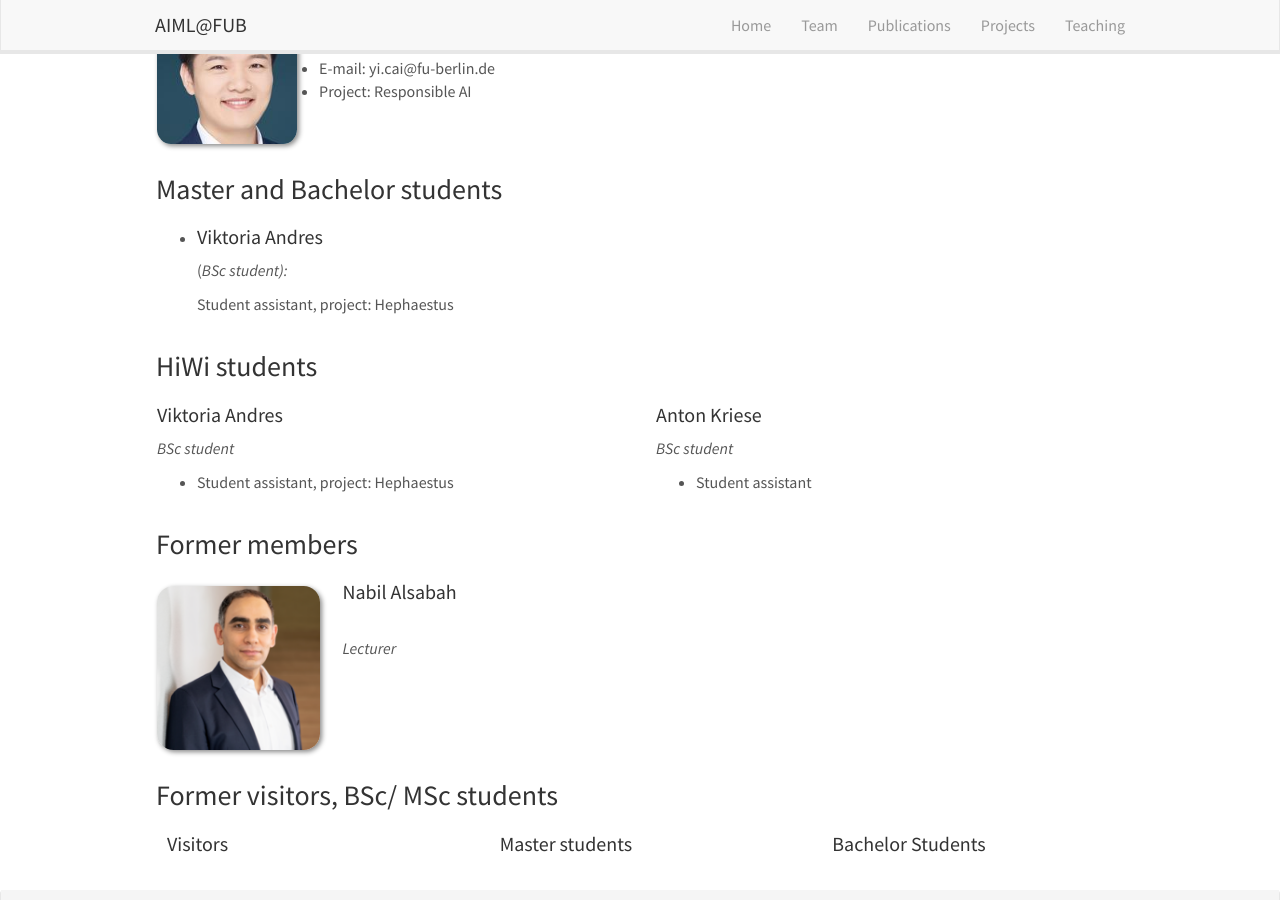
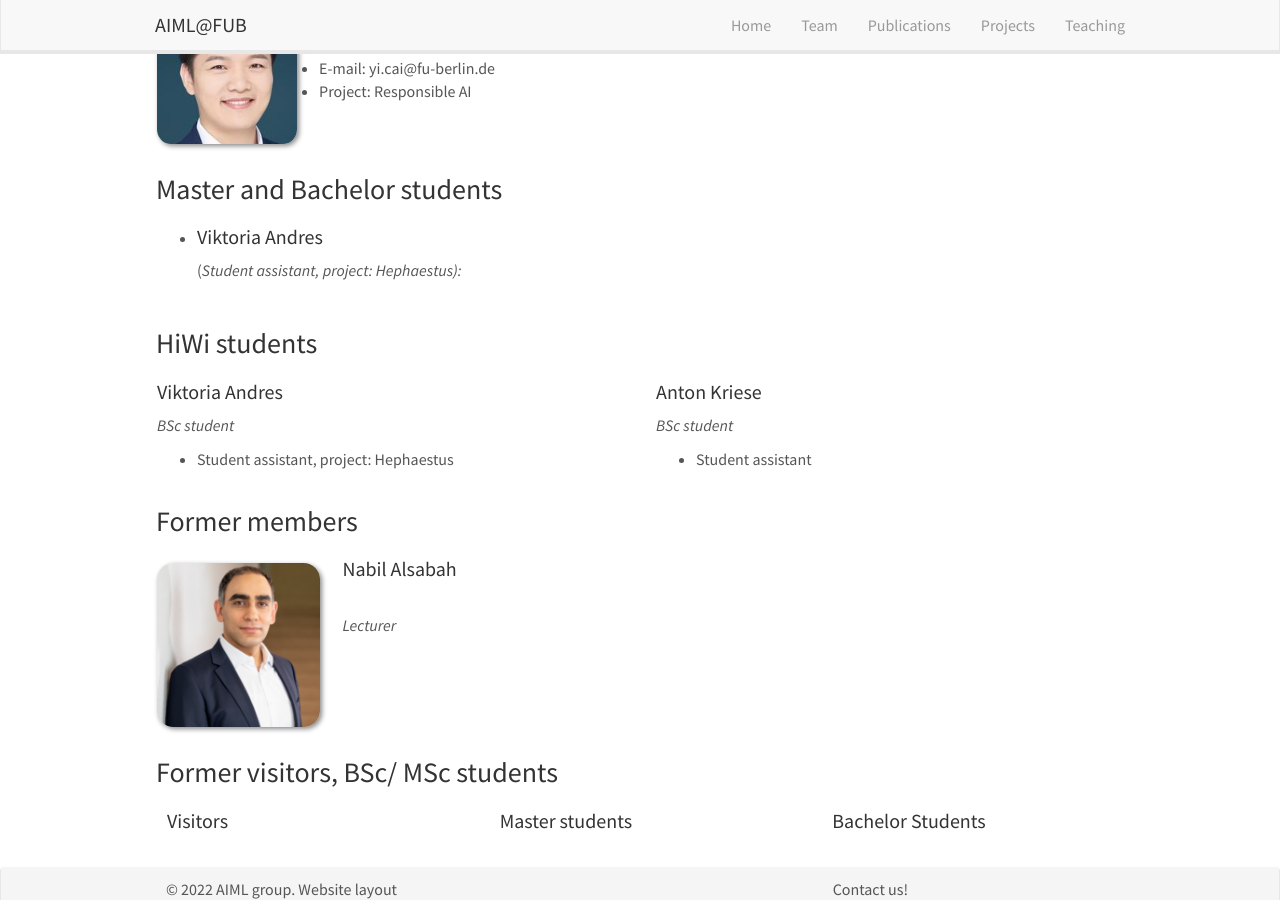
Before and after one commit to AIML-research/AIML-research.github.io, a Jekyll site: the page built from _pages/team.md, in a window 1280 px wide and 900 px high, scrolled down 1365 px. Built offline with Jekyll 4.4.1, drawn with Linux system fonts in a browser that asks for light colours; nearby versions of some CDN libraries.

Commit message:
Update students.yml

```diff
--- a/_data/students.yml
+++ b/_data/students.yml
@@ -1,6 +1,6 @@
 - name: Viktoria Andres
   photo: Viktoria.jpg
-  info: BSc student
+  degree: BSc
   email: viktoria.andres@fu-berlin.de
-  number_educ: 1
-  education1: "Student assistant, project: Hephaestus"
+  info: "Student assistant, project: Hephaestus"
+  semester: WiSe21/22
```
